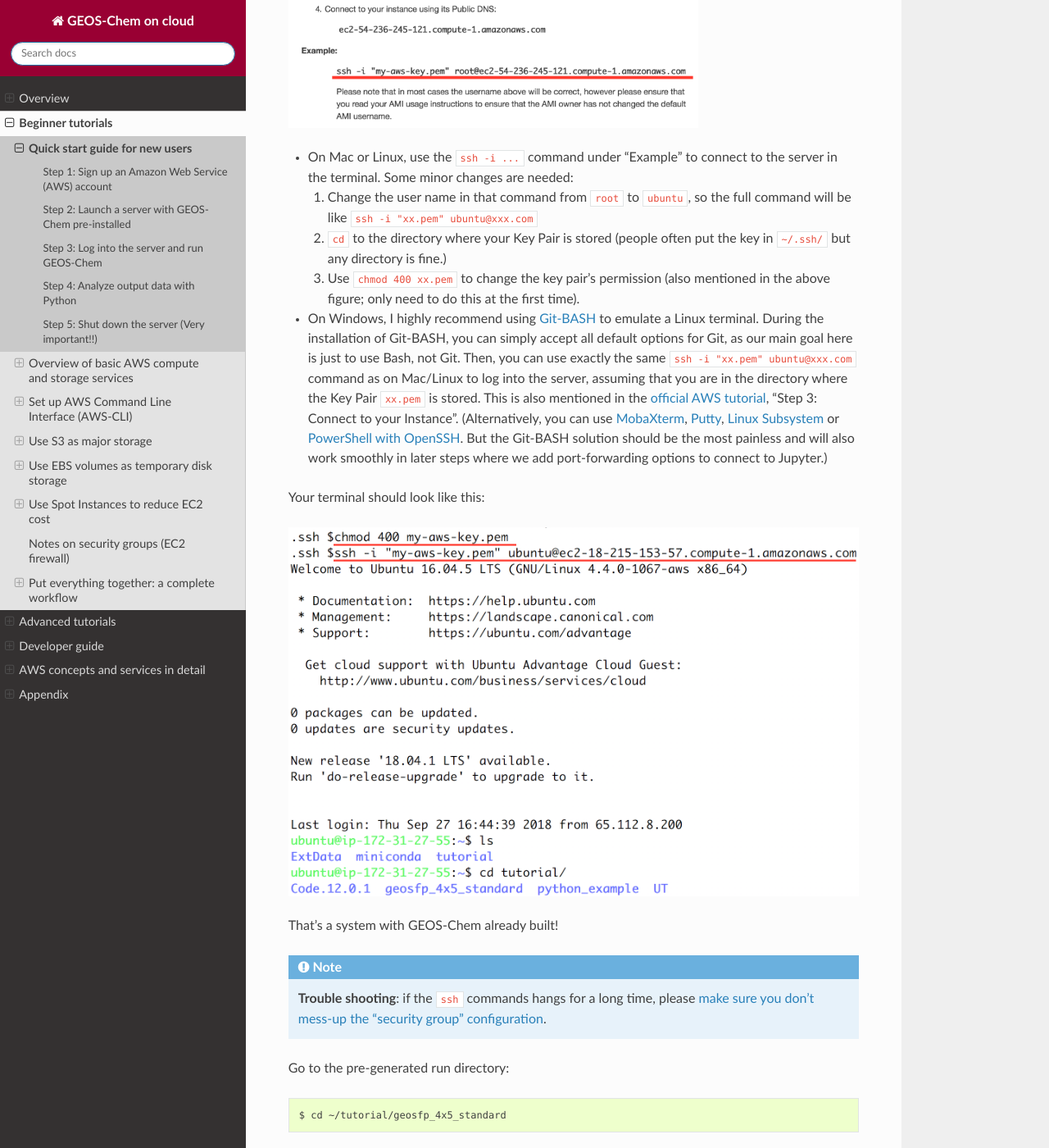
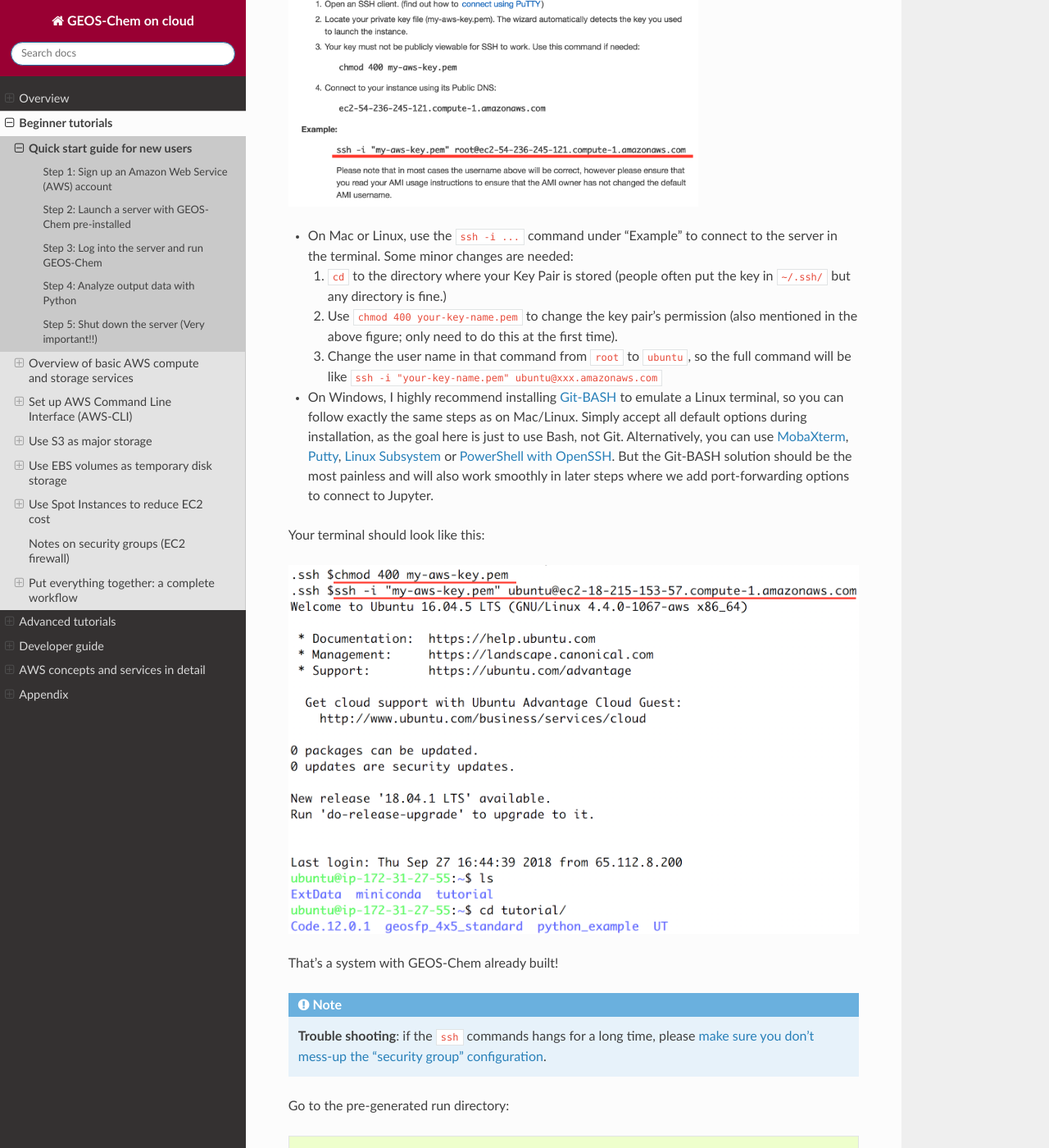
Before and after one commit to geoschem/geos-chem-cloud, a Sphinx documentation site: the page built from doc/source/chapter02_beginner-tutorial/quick-start.rst, in a window 1280 px wide and 1400 px high, scrolled down 4245 px. Shown: the whole window at 82% size. Built offline with Sphinx 7.4.7 and the Read the Docs theme 2.0.0, drawn with Linux system fonts in a browser that asks for light colours; some of the changed text lies outside the part shown.

Commit message:
Clarify SSH connection steps based on https://github.com/geoschem/cloud_GC/issues/15#issuecomment-427160551

```diff
--- a/doc/source/chapter02_beginner-tutorial/quick-start.rst
+++ b/doc/source/chapter02_beginner-tutorial/quick-start.rst
@@ -80,11 +82,11 @@
 
 - On Mac or Linux, use the ``ssh -i ...`` command under "Example" to connect to the server in the terminal. Some minor changes are needed:
 
-  (1) Change the user name in that command from ``root`` to ``ubuntu``, so the full command will be like ``ssh -i "xx.pem" ubuntu@xxx.com``
-  (2) ``cd`` to the directory where your Key Pair is stored (people often put the key in ``~/.ssh/`` but any directory is fine.)
-  (3) Use ``chmod 400 xx.pem`` to change the key pair's permission (also mentioned in the above figure; only need to do this at the first time).
+  (1) ``cd`` to the directory where your Key Pair is stored (people often put the key in ``~/.ssh/`` but any directory is fine.)
+  (2) Use ``chmod 400 your-key-name.pem`` to change the key pair's permission (also mentioned in the above figure; only need to do this at the first time).
+  (3) Change the user name in that command from ``root`` to ``ubuntu``, so the full command will be like ``ssh -i "your-key-name.pem" ubuntu@xxx.amazonaws.com``
 
-- On Windows, I highly recommend using `Git-BASH <https://gitforwindows.org>`_ to emulate a Linux terminal. During the installation of Git-BASH, you can simply accept all default options for Git, as our main goal here is just to use Bash, not Git. Then, you can use exactly the same ``ssh -i "xx.pem" ubuntu@xxx.com`` command as on Mac/Linux to log into the server, assuming that you are in the directory where the Key Pair ``xx.pem`` is stored. This is also mentioned in the `official AWS tutorial <https://aws.amazon.com/getting-started/tutorials/launch-a-virtual-machine>`_, "Step 3: Connect to your Instance". (Alternatively, you can use `MobaXterm <http://angus.readthedocs.io/en/2016/amazon/log-in-with-mobaxterm-win.html>`_, `Putty <https://docs.aws.amazon.com/AWSEC2/latest/UserGuide/putty.html>`_, `Linux Subsystem <https://docs.aws.amazon.com/AWSEC2/latest/UserGuide/WSL.html>`_ or `PowerShell with OpenSSH <https://blogs.msdn.microsoft.com/powershell/2017/12/15/using-the-openssh-beta-in-windows-10-fall-creators-update-and-windows-server-1709/>`_. But the Git-BASH solution should be the most painless and will also work smoothly in later steps where we add port-forwarding options to connect to Jupyter.)
+- On Windows, I highly recommend installing `Git-BASH <https://gitforwindows.org>`_ to emulate a Linux terminal, so you can follow exactly the same steps as on Mac/Linux. Simply accept all default options during installation, as the goal here is just to use Bash, not Git. Alternatively, you can use `MobaXterm <http://angus.readthedocs.io/en/2016/amazon/log-in-with-mobaxterm-win.html>`_, `Putty <https://docs.aws.amazon.com/AWSEC2/latest/UserGuide/putty.html>`_, `Linux Subsystem <https://docs.aws.amazon.com/AWSEC2/latest/UserGuide/WSL.html>`_ or `PowerShell with OpenSSH <https://blogs.msdn.microsoft.com/powershell/2017/12/15/using-the-openssh-beta-in-windows-10-fall-creators-update-and-windows-server-1709/>`_. But the Git-BASH solution should be the most painless and will also work smoothly in later steps where we add port-forwarding options to connect to Jupyter.
 
 Your terminal should look like this:
 
@@ -170,7 +172,7 @@
 
 Quit IPython (``Ctrl+d``), and log out of the server (``Ctrl+d`` again). You need to re-login to the server with port-forwarding option ``-L 8999:localhost:8999`` in order to use Jupyter on remote servers::
 
-  $ ssh -i "xx.pem" ubuntu@xxx.com -L 8999:localhost:8999
+  $ ssh -i "your-key-name.pem" ubuntu@xxx.amazonaws.com -L 8999:localhost:8999
 
 Re-activate the Python environment (``source activate geo``) and start Jupyter by ``jupyter notebook --NotebookApp.token='' --no-browser --port=8999 --notebook-dir ~/``::
 
```
Also changed, not shown: other parts of doc/source/chapter02_beginner-tutorial/quick-start.rst (+4 -2 lines).
